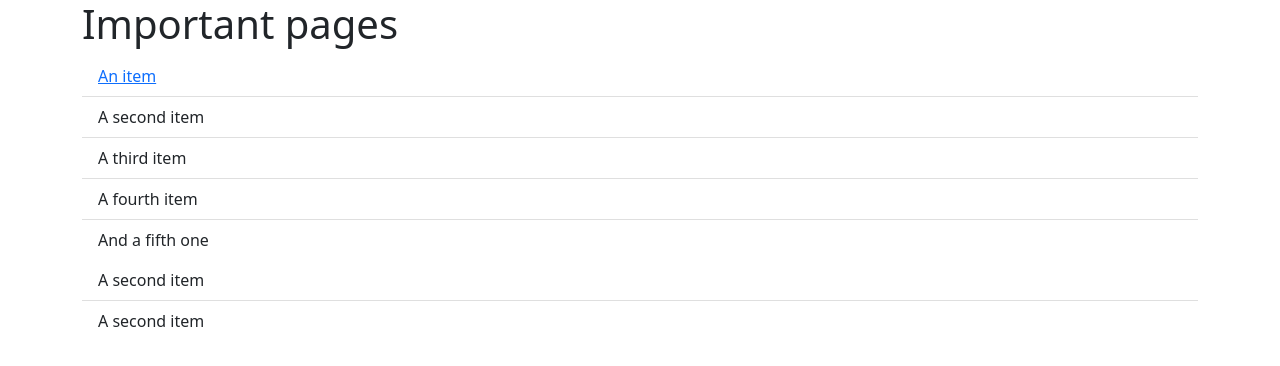
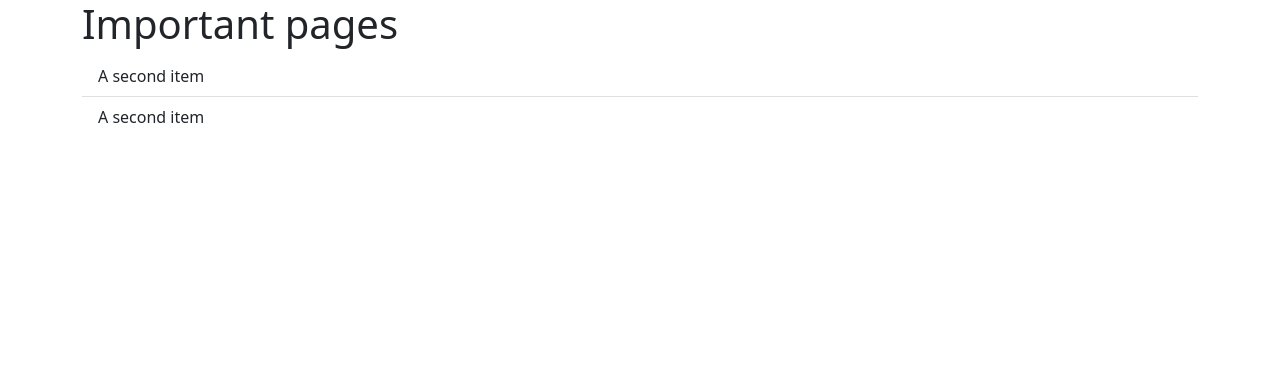
Before and after one commit to simetrio/info, a plain HTML site: page index.html in a window 1280 px wide. Drawn offline with nearby package versions, Linux system fonts and the light colour scheme.

Commit message:
Update index.html

```diff
--- a/index.html
+++ b/index.html
@@ -13,17 +13,9 @@
     <div class="container">
       <h1>Important pages</h1>
 
-      <ul class="list-group list-group-flush">
-        <li class="list-group-item"><a href="/">An item</a></li>
-        <a  href="/" class="list-group-item">A second item</a>
-        <li class="list-group-item">A third item</li>
-        <li class="list-group-item">A fourth item</li>
-        <li class="list-group-item">And a fifth one</li>
-      </ul>
-
       <div class="list-group list-group-flush">
-        <a href="/" class="list-group-item">A second item</a>
-        <a href="/" class="list-group-item">A second item</a>
+        <a href="/" class="list-group-item" target="_blank">A second item</a>
+        <a href="/" class="list-group-item" target="_blank">A second item</a>
       </div>
     </div>
     <script src="https://cdn.jsdelivr.net/npm/bootstrap@5.1.3/dist/js/bootstrap.bundle.min.js" integrity="sha384-ka7Sk0Gln4gmtz2MlQnikT1wXgYsOg+OMhuP+IlRH9sENBO0LRn5q+8nbTov4+1p" crossorigin="anonymous"></script>
```
